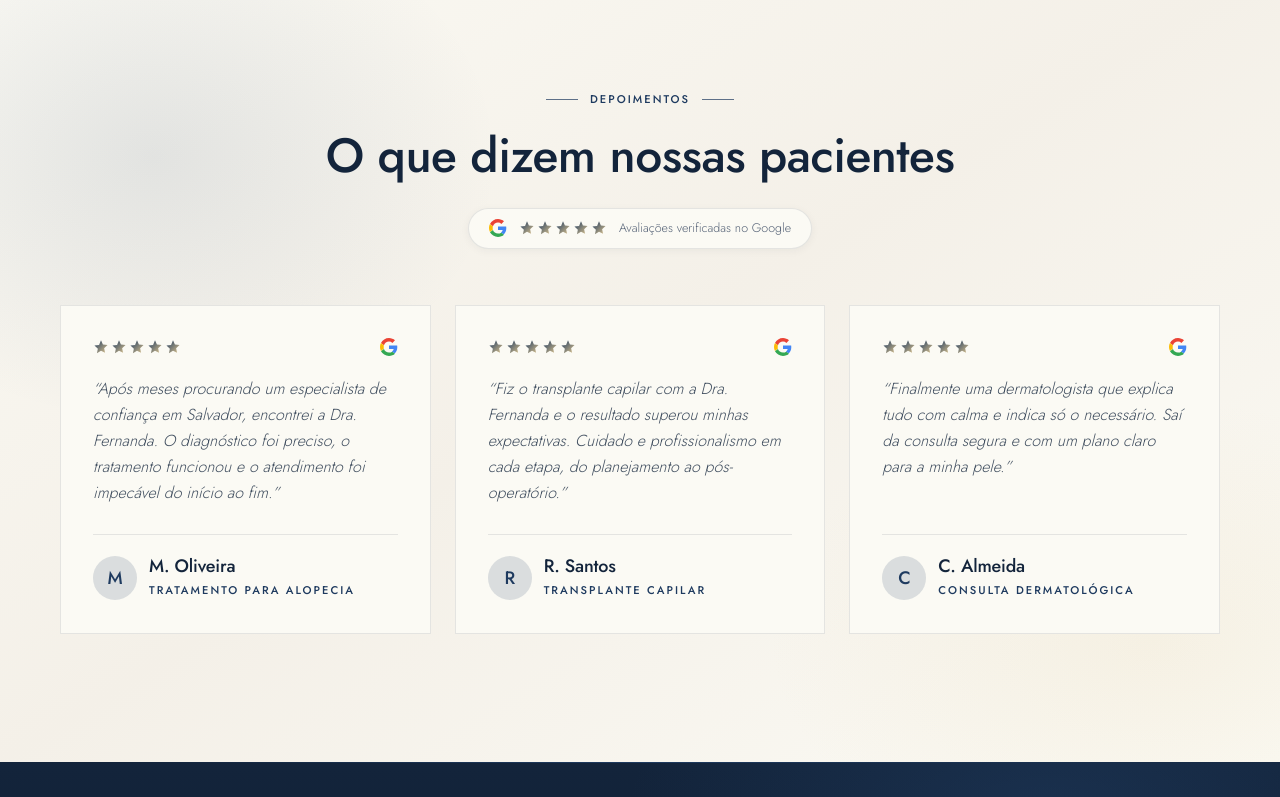
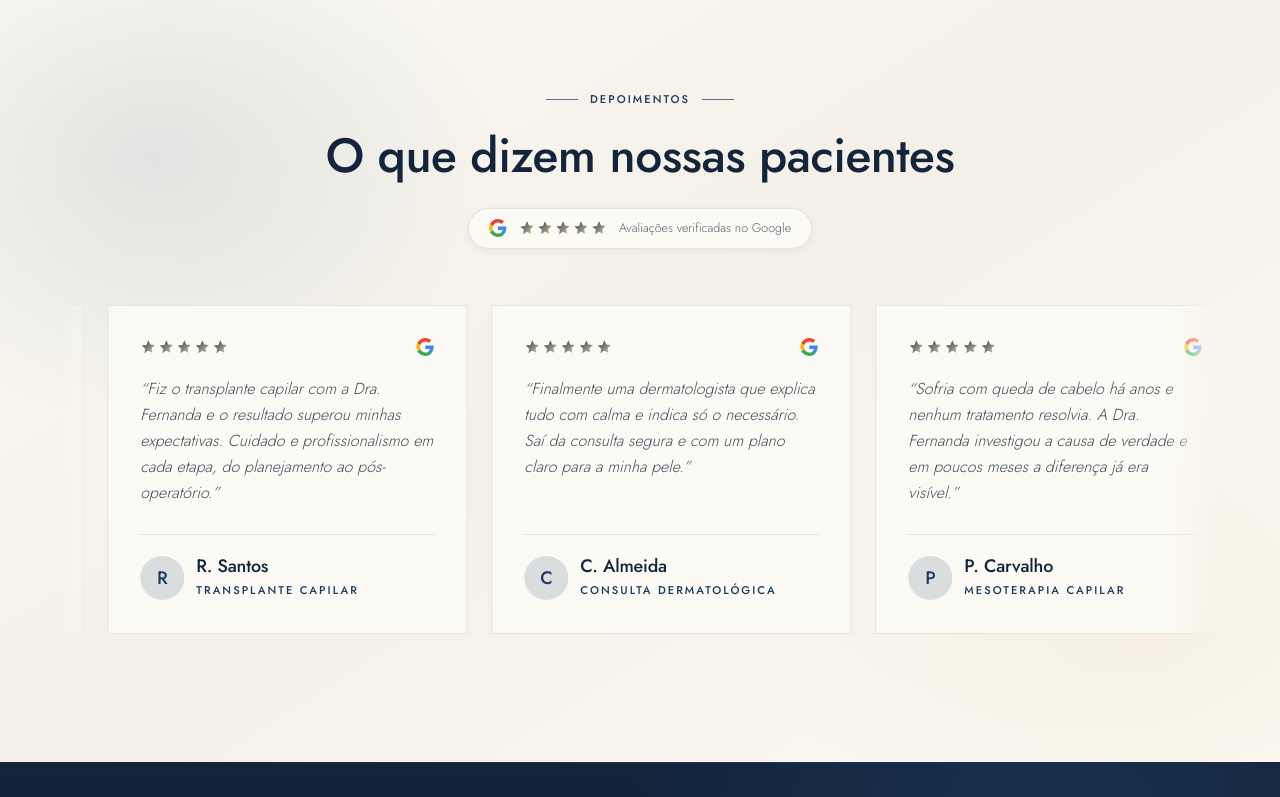
Before and after one commit to joaofcoutinho/dra-fernanda-soares, a Next.js app: page / in a window 1280 px wide. Shown: the part 4433-5230 px from the top of the page. Built offline with nearby package versions, Linux system fonts and the light colour scheme.

Commit message:
feat: depoimentos

```diff
--- a/app/globals.css
+++ b/app/globals.css
@@ -240,6 +240,29 @@ body {
   }
 }
 
+/* ---------- Carrossel de depoimentos (rolagem automática) ---------- */
+@keyframes marquee-x {
+  from {
+    transform: translateX(0);
+  }
+  to {
+    transform: translateX(-50%);
+  }
+}
+.marquee-track {
+  display: flex;
+  width: max-content;
+  animation: marquee-x 55s linear infinite;
+}
+.marquee-mask:hover .marquee-track {
+  animation-play-state: paused;
+}
+@media (prefers-reduced-motion: reduce) {
+  .marquee-track {
+    animation: none;
+  }
+}
+
 /* ---------- Acentos em seções escuras (fora de @layer p/ vencer utilities) ---------- */
 /* Eyebrows brancos + filete champanhe dentro de qualquer .surface-dark */
 .surface-dark .eyebrow {
--- a/app/page.tsx
+++ b/app/page.tsx
@@ -82,6 +82,30 @@ const depoimentos = [
       "Finalmente uma dermatologista que explica tudo com calma e indica só o necessário. Saí da consulta segura e com um plano claro para a minha pele.",
     name: "C. Almeida",
     treatment: "Consulta Dermatológica",
+  },
+  {
+    quote:
+      "Sofria com queda de cabelo há anos e nenhum tratamento resolvia. A Dra. Fernanda investigou a causa de verdade e em poucos meses a diferença já era visível.",
+    name: "P. Carvalho",
+    treatment: "Mesoterapia Capilar",
+  },
+  {
+    quote:
+      "Atenciosa, técnica e honesta. Não empurra procedimento, indica o que realmente faz sentido. Resultado natural e um acompanhamento que faz toda a diferença.",
+    name: "J. Ribeiro",
+    treatment: "Bioestimulador de Colágeno",
+  },
+  {
+    quote:
+      "Profissional excepcional. Me senti acolhida desde a primeira consulta e o resultado do meu tratamento capilar foi exatamente o que eu esperava. Recomendo de olhos fechados.",
+    name: "A. Menezes",
+    treatment: "MMP Capilar",
+  },
+  {
+    quote:
+      "Consultório impecável e um atendimento que respeita o tempo do paciente. A Dra. Fernanda é referência em Salvador, e agora entendo o porquê.",
+    name: "L. Ferreira",
+    treatment: "Toxina Botulínica",
   },
 ];
 
@@ -407,12 +431,20 @@ export default function HomePage() {
             </div>
           </div>
 
-          {/* Grade de depoimentos */}
-          <Reveal stagger className="mt-14 grid gap-6 lg:grid-cols-3">
-            {depoimentos.map((d) => (
-              <Testimonial key={`${d.name}-${d.treatment}`} {...d} />
-            ))}
-          </Reveal>
+          {/* Carrossel de depoimentos (rolagem automática) */}
+          <div className="marquee-mask relative mt-14 overflow-hidden [mask-image:linear-gradient(to_right,transparent,black_5%,black_95%,transparent)]">
+            <div className="marquee-track gap-6">
+              {[...depoimentos, ...depoimentos].map((d, i) => (
+                <div
+                  key={`${d.name}-${d.treatment}-${i}`}
+                  className="w-[300px] flex-none sm:w-[360px]"
+                  aria-hidden={i >= depoimentos.length}
+                >
+                  <Testimonial {...d} />
+                </div>
+              ))}
+            </div>
+          </div>
         </div>
       </section>
 
--- a/app/tratamentos-dermatologicos/page.tsx
+++ b/app/tratamentos-dermatologicos/page.tsx
@@ -121,6 +121,7 @@ export default function TratamentosDermatologicosPage() {
 
       <section className="section">
         <div className="container-site grid gap-16 lg:grid-cols-2 lg:items-center">
+          <div className="text-center lg:text-left">
             <SectionHeading
               eyebrow="Como Funciona"
               title={
@@ -130,6 +131,10 @@ export default function TratamentosDermatologicosPage() {
                 </>
               }
             />
+            <Link href="/contato" className="btn-primary mt-9">
+              Agendar minha avaliação
+            </Link>
+          </div>
           <div className="space-y-6 text-[1.05rem] font-light leading-relaxed text-ink-soft">
             <p>
               Toda consulta começa com avaliação clínica completa: anamnese, exame
```
Lines whose indentation alone changed are shown as unchanged.
